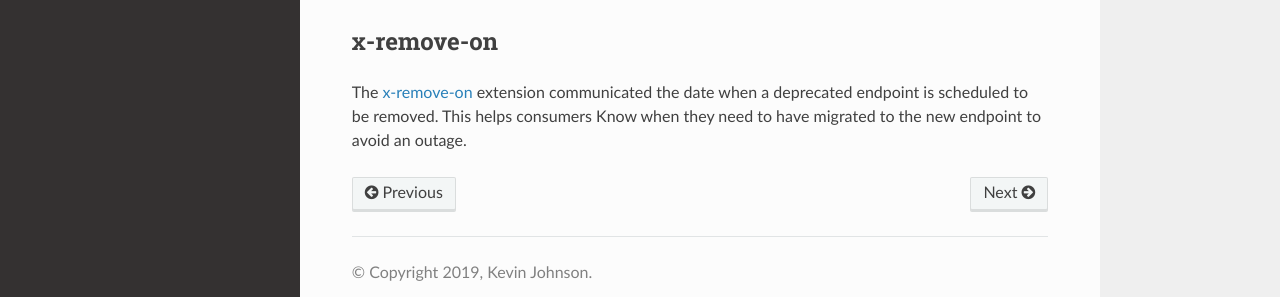
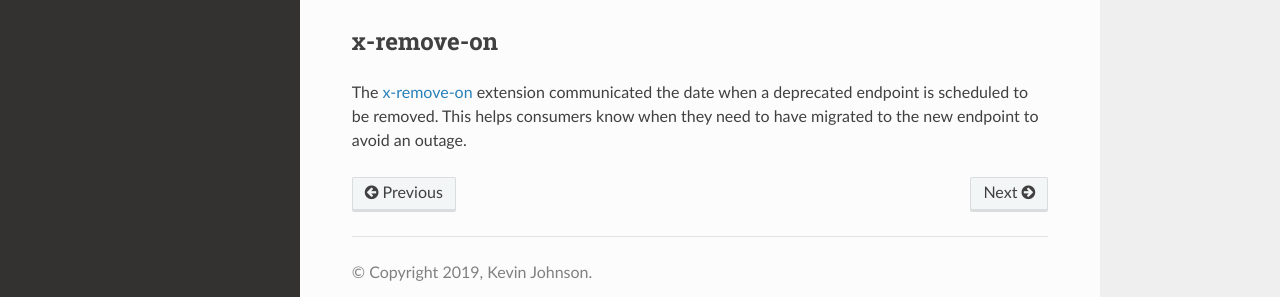
Before and after one commit to kjjuno/swagger-compare, a Sphinx documentation site: the page built from docs/swagger-extensions.rst, in a window 1280 px wide. Shown: the part 359-656 px from the top of the page. Built offline with Sphinx 7.4.7 and the Read the Docs theme 2.0.0, drawn with Linux system fonts in a browser that asks for light colours.

```diff
--- a/docs/swagger-extensions.rst
+++ b/docs/swagger-extensions.rst
@@ -18,7 +18,7 @@ x-remove-on
 
 The `x-remove-on`_ extension communicated the
 date when a deprecated endpoint is scheduled to be removed. This helps consumers
-Know when they need to have migrated to the new endpoint to avoid an outage.
+know when they need to have migrated to the new endpoint to avoid an outage.
 
 .. _x-replaced-by: https://github.com/kjjuno/swagger-extensions/blob/master/x-replaced-by.md
 .. _x-remove-on: https://github.com/kjjuno/swagger-extensions/blob/master/x-remove-on.md
```
